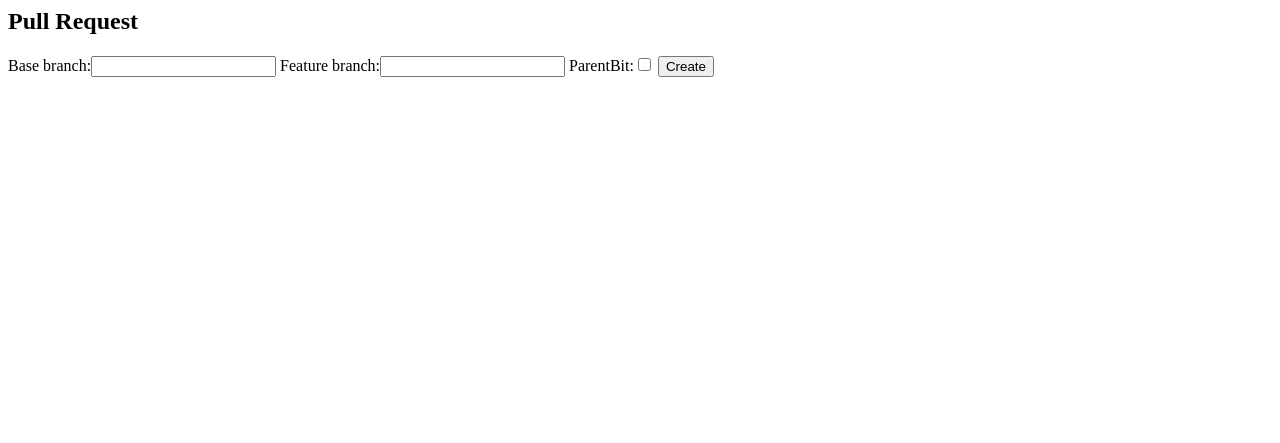
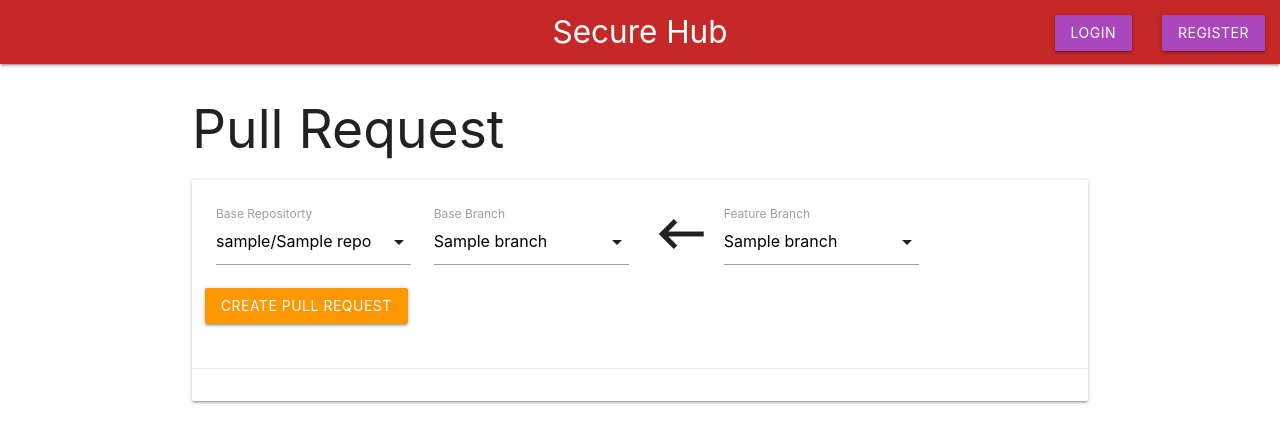
Before and after one commit to diptarag1/webster-2k21, a Django app: template Repos/templates/Repos/createPullRequest.html in a window 1280 px wide. Shown: the top 443 px of the page. Run offline with Django 3.2, Linux system fonts and the light colour scheme; tables that the repository leaves empty hold one stand-in row (values such as "Sample post"); the template is opened without the code that fills it: values that come from a table or form of the project are taken from there, most other values are stand-ins (such as "Sample title", 1, 10 or a date in 2020).

Commit message:
improvised create pull request form

```diff
--- a/Repos/templates/Repos/createPullRequest.html
+++ b/Repos/templates/Repos/createPullRequest.html
@@ -1,8 +1,86 @@
-<h2>Pull Request</h2>
-<div class="container">
-    <form method="post">
-        {% csrf_token %}
-        {{ form }}
-        <button type="submit">Create</button>
-    </form>
-</div>
+{% extends 'base.html' %}
+{% block css %}
+    <style>
+        #theButtonContainer {
+            margin-top: 10px;
+        }
+
+        #allTabsContainer div {
+        {#min-height:60vh;#}
+        }
+
+        #repoTypeTag {
+            transform: translateY(-14px);
+        }
+
+        .tabDetails {
+            height: 800px;
+        {#min-height:60vh#}{#min-height: 100vmax;#}
+        }
+
+        .repoName {
+            display: inline-block;
+        }
+    </style>
+{% endblock %}
+
+{% block content %}
+    {% include 'navBar.html' %}
+    <div class="container">
+        <div class="col s12 m7">
+            <h2 class="header">Pull Request</h2>
+            <div class="card horizontal">
+
+                <div class="card-stacked">
+                    <div class="card-content row">
+                        <form method="post" >
+                            {% csrf_token %}
+                            <div  class="input-field col s3">
+                                <select required name="parentBit" id="id_parentBit">
+                                    {% if is_repo_forked %}
+                                        <option value="1">{{ parent_repo_model_object.owner }}/{{ parent_repo_model_object.name }}</option>
+                                    {% endif %}
+                                    <option value="0" selected>{{ repo_model_object.owner }}/{{ repo_model_object.name }}</option>
+                                </select>
+                                <label>Base Repositorty</label>
+                            </div>
+                            <div class="input-field col s3">
+                                <select id="id_base_branch" required name="base_branch" >
+                                    {% for branch in branches %}
+                                        <option value="{{ branch }}">{{ branch }}</option>
+                                    {% endfor %}
+                                </select>
+                                <label>Base Branch</label>
+                            </div>
+                            <div class="col s1">
+                                <i class="medium material-icons">keyboard_backspace</i>
+                            </div>
+                            <div class="input-field col s3">
+                                <select  name="feature_branch" required id="id_feature_branch" >
+                                    {% for branch in branches %}
+                                        <option value="{{ branch }}">{{ branch }}</option>
+                                    {% endfor %}
+                                </select>
+                                <label>Feature Branch</label>
+                            </div>
+                            <button class="btn orange" type="submit" >Create Pull Request</button>
+                        </form>
+
+                    </div>
+                    <div class="card-action">
+
+                    </div>
+                </div>
+            </div>
+        </div>
+
+
+    </div>
+{% endblock %}
+{% block script %}
+    <script>
+        $(document).ready(function () {
+            $('select').formSelect();
+        });
+    </script>
+{% endblock %}
--- a/Repos/templates/Repos/repoDetailComponents/pullRequestTab.html
+++ b/Repos/templates/Repos/repoDetailComponents/pullRequestTab.html
@@ -1,3 +1,5 @@
+<a class="btn orange" type="submit" href="{% url 'create_pr' owner=owner name=name %}" >Create Pull Request</a>
+
 {% for pr in pull_requests %}
     <a href = "{% url 'detail_pr' id=pr.id owner=owner name=name%}" > {{ pr }} <br> </a>
     Author: {{ pr.author }}
--- a/Repos/urls.py
+++ b/Repos/urls.py
@@ -31,7 +31,5 @@ urlpatterns = [
     path('<owner>/<name>/pullrequest/create/', views.create_pull_request, name='create_pr'),
     path('<owner>/<name>/pullrequest/commit/<id>/', views.commit_pull_request, name='commit_pr'),
     path('<owner>/<name>/pullrequest/<id>/', views.pull_request_detail, name='detail_pr'),
-
-
     path('manage-collaborators/',views.manage_collaborators,name='manage_collaborators'),
 ]
```
Also changed, not shown: Repos/views.py (+34 -18 lines).
